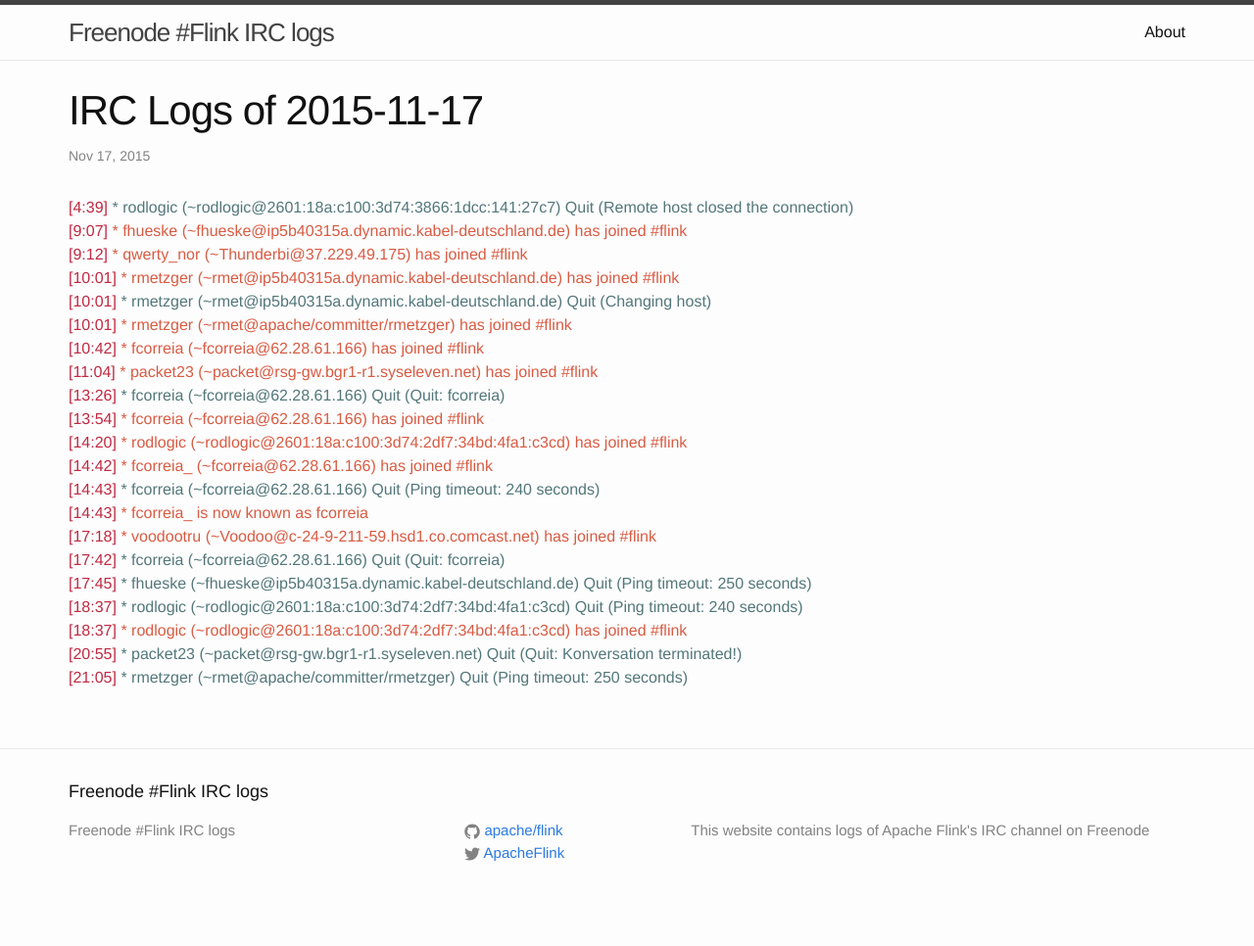
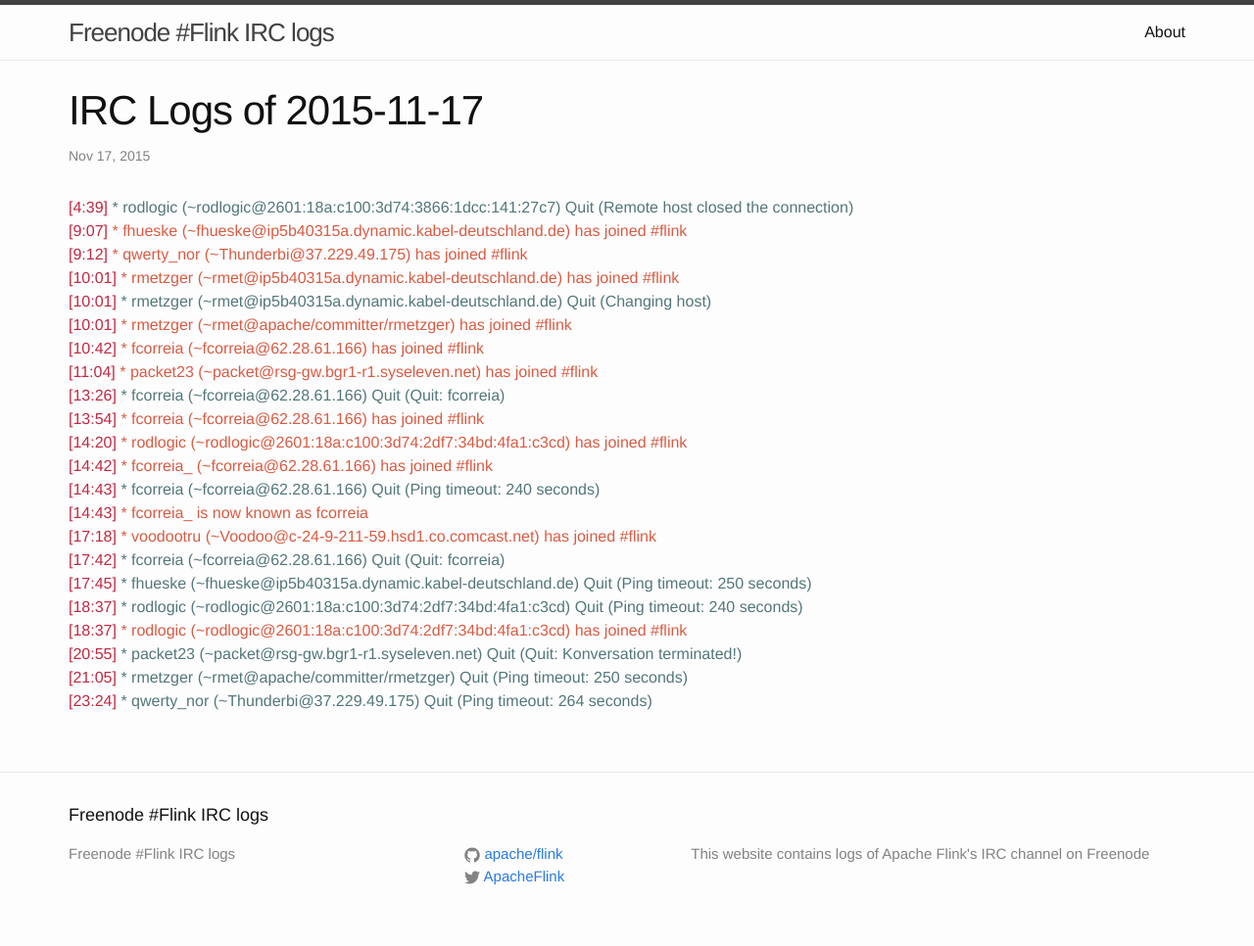
Before and after one commit to flink-irc-logs/flink-irc-logs.github.io, a Jekyll site: the page built from _posts/2015-11-17-logs.markdown, in a window 1280 px wide. Shown: the whole page at 98% size. Built offline with Jekyll 4.4.1, drawn with Linux system fonts in a browser that asks for light colours; before the commit the page ends 942 px from its top, so only the background shows below that.

Commit message:
Update of the logs on Wed Nov 18 00:22:06 CET 2015

```diff
--- a/_posts/2015-11-17-logs.markdown
+++ b/_posts/2015-11-17-logs.markdown
@@ -25,3 +25,4 @@
 <span class="irc-date">[18:37]</span> <span class="irc-green">* rodlogic (~rodlogic@2601:18a:c100:3d74:2df7:34bd:4fa1:c3cd) has joined #flink</span><br />
 <span class="irc-date">[20:55]</span> <span class="irc-navy">* packet23 (~packet@rsg-gw.bgr1-r1.syseleven.net) Quit (Quit: Konversation terminated!)</span><br />
 <span class="irc-date">[21:05]</span> <span class="irc-navy">* rmetzger (~rmet@apache/committer/rmetzger) Quit (Ping timeout: 250 seconds)</span><br />
+<span class="irc-date">[23:24]</span> <span class="irc-navy">* qwerty_nor (~Thunderbi@37.229.49.175) Quit (Ping timeout: 264 seconds)</span><br />
```
